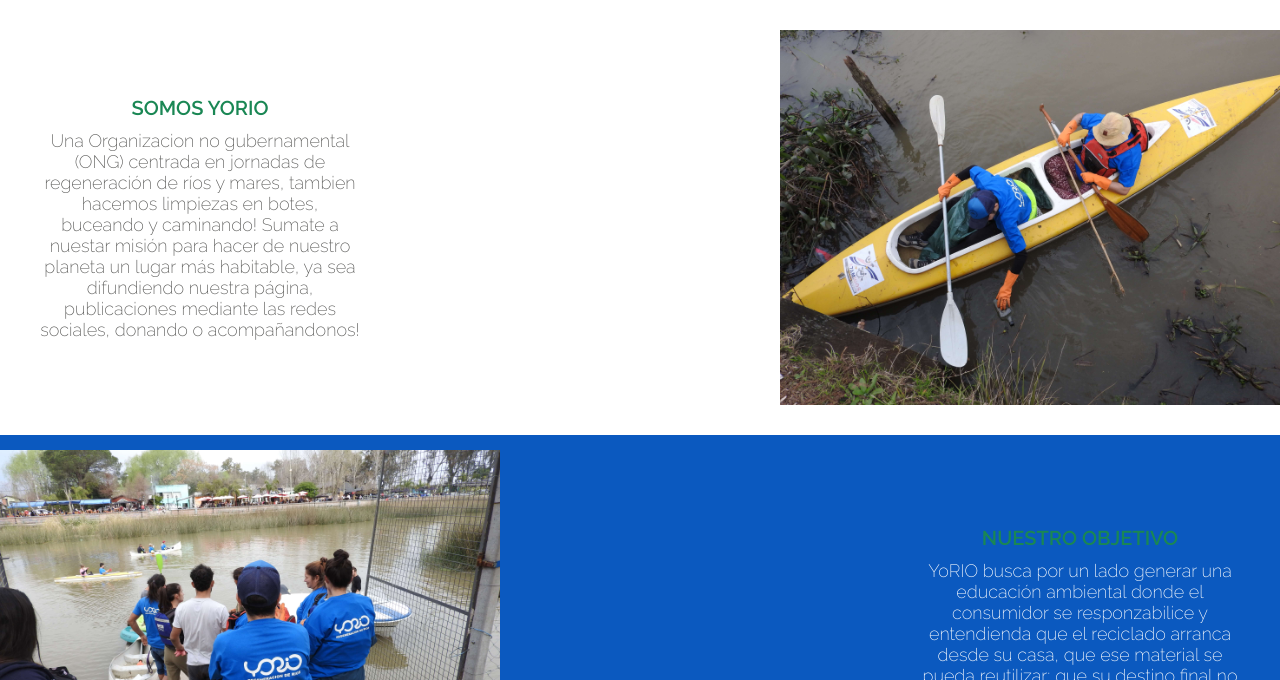
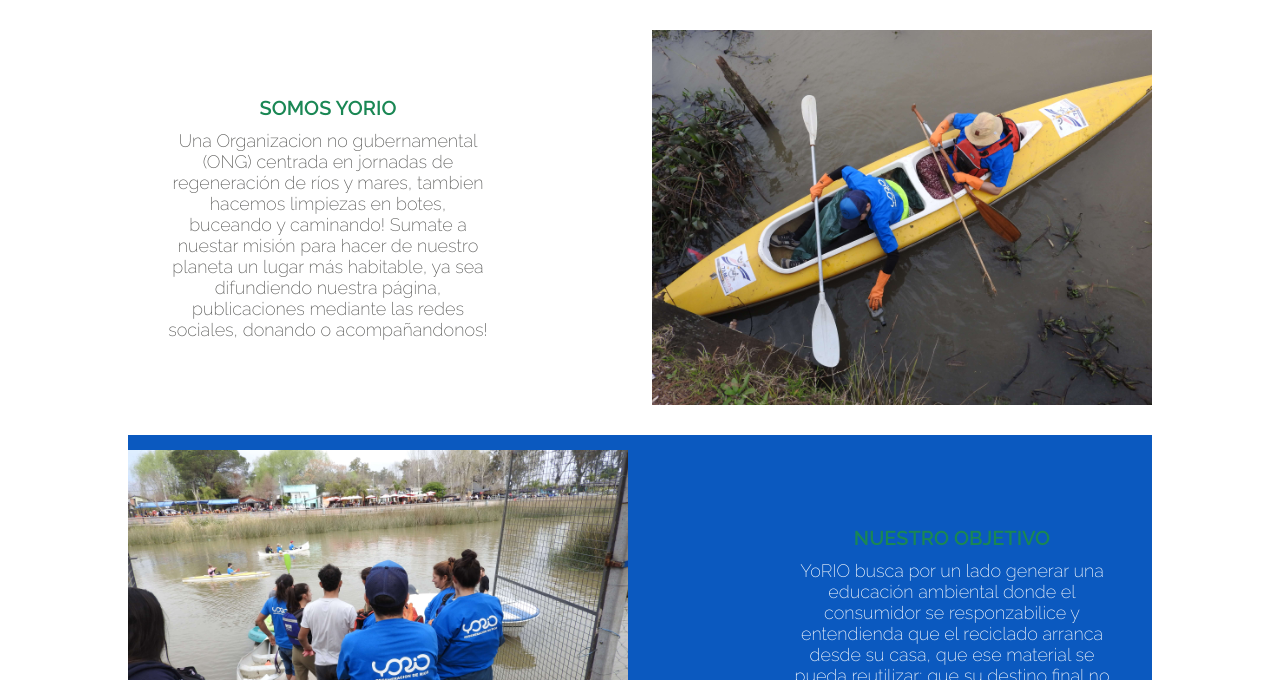
Before and after one commit to agufernndez/proyectoYorioONG, a website: page pages/conocenos.html in a window 1280 px wide. Shown: the part 800-1480 px from the top of the page. Drawn offline with Linux system fonts and the light colour scheme.

Commit message:
ultimos detalles

```diff
--- a/scss/style.scss
+++ b/scss/style.scss
@@ -115,16 +115,8 @@ main {
                         margin: 10px;
                     }
                 }
-
-
-
             }
-
-
-
         }
-
-
     }
 }
 
@@ -298,7 +290,7 @@ main {
 
         .main__section {
             flex-direction: row;
-            width: 100vw;
+            width: 80vw;
             justify-content: space-between;
 
 
@@ -310,12 +302,6 @@ main {
 
             div {
                 width: 400px;
-
-                p {
-
-                }
-
-
             }
         };
 
```
Also changed, not shown: css/main.css.
